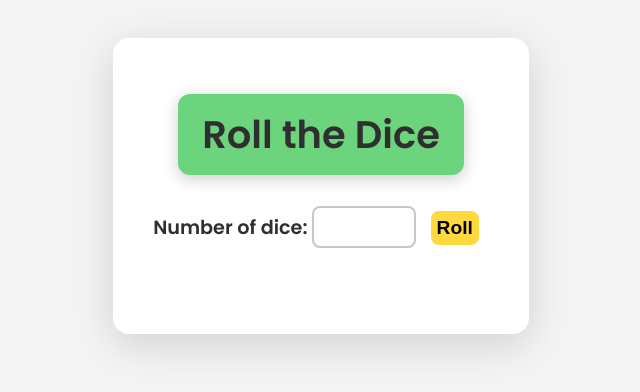
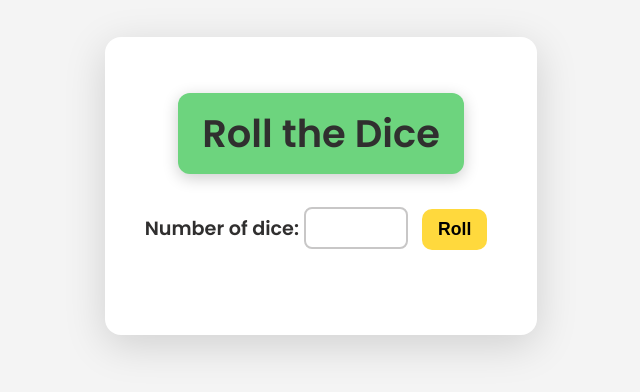
Before and after one commit to schak04/roll-the-dice, a plain HTML site: page index.html in a window 1280 px wide. Shown: the part 214-606 px from the top of the page, without its empty margins (319-959 px from the left). Drawn offline with Linux system fonts and the light colour scheme.

Commit message:
Change roll dice button styles

```diff
--- a/style.css
+++ b/style.css
@@ -41,12 +41,12 @@ h1 {
 }
 
 #rollDiceBtn {
-    font-size: 1.2rem;
+    font-size: 1.1rem;
     font-weight: bold;
-    border-radius: 8px;
+    border-radius: 10px;
     border: none;
     background-color: #ffd93d;
-    padding: 6px 6px;
+    padding: 10px 16px;
     cursor: pointer;
     margin: 10px;
 }
```
